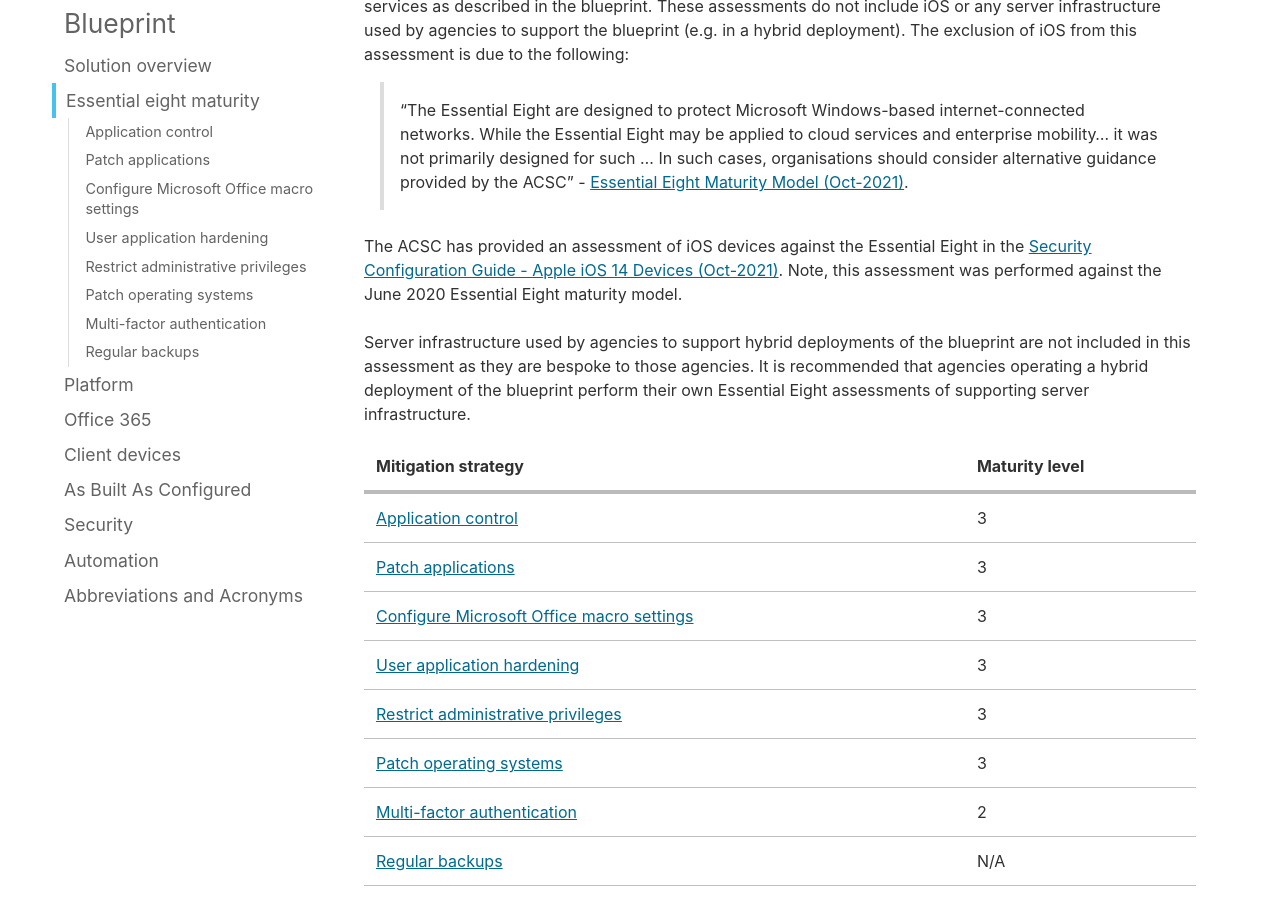
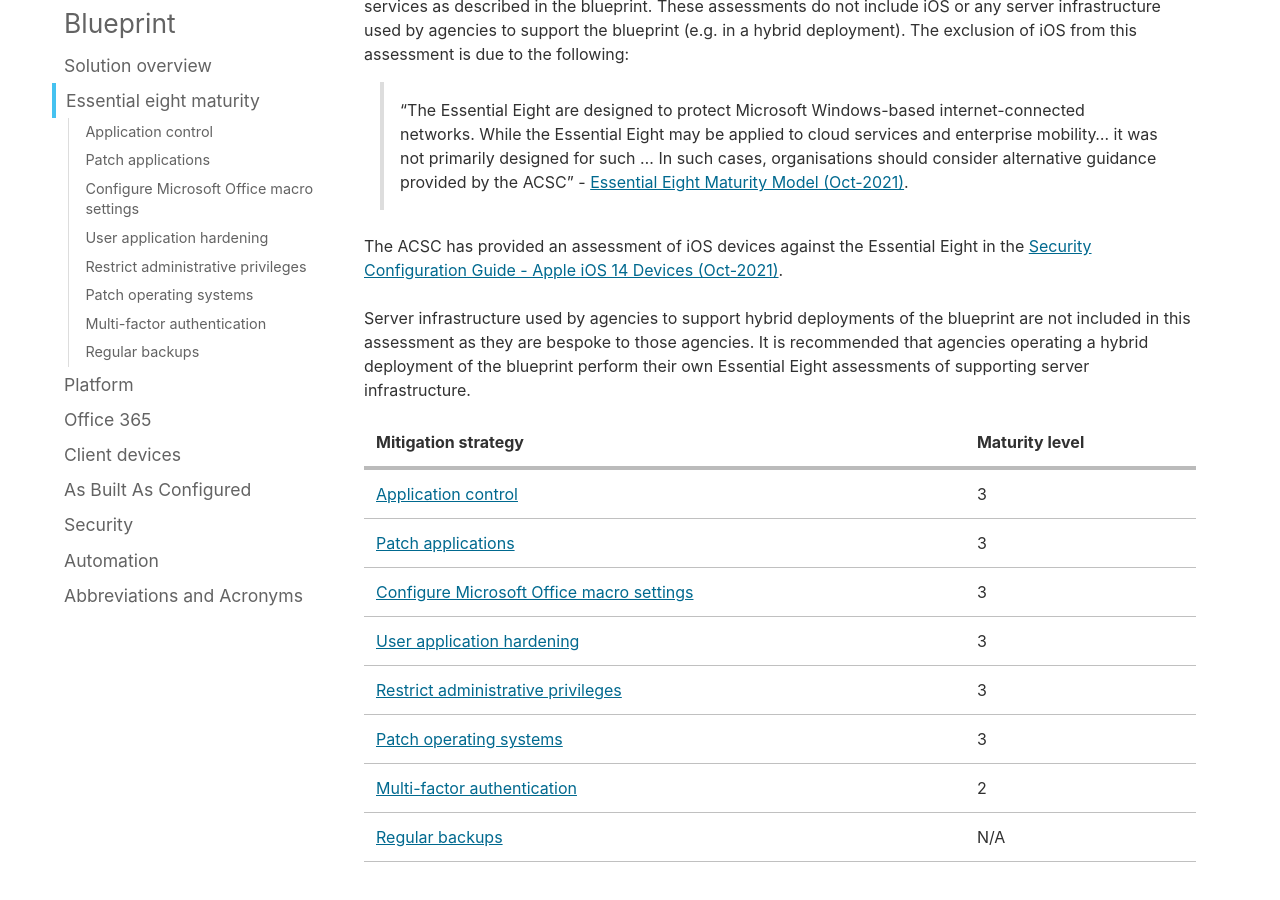
Before and after one commit to ASD-Blueprint/desktop.gov.au, a Jekyll site: the page built from blueprint/essential-eight-maturity.md, in a window 1280 px wide and 900 px high, scrolled down 746 px. Built offline with Jekyll 4.4.1, drawn with Linux system fonts in a browser that asks for light colours; comment, search, counter and statistics services are not loaded.

Commit message:
Update essential-eight-maturity.md
Removed sentence as requested.

```diff
--- a/blueprint/essential-eight-maturity.md
+++ b/blueprint/essential-eight-maturity.md
@@ -16,7 +16,7 @@
 
 > "The Essential Eight are designed to protect Microsoft Windows-based internet-connected networks. While the Essential Eight may be applied to cloud services and enterprise mobility... it was not primarily designed for such ... In such cases, organisations should consider alternative guidance provided by the ACSC" - [Essential Eight Maturity Model (Oct-2021)](https://www.cyber.gov.au/acsc/view-all-content/publications/essential-eight-maturity-model).
 
-The ACSC has provided an assessment of iOS devices against the Essential Eight in the [Security Configuration Guide - Apple iOS 14 Devices (Oct-2021)](https://www.cyber.gov.au/acsc/view-all-content/publications/security-configuration-guide-apple-ios-14-devices). Note, this assessment was performed against the June 2020 Essential Eight maturity model.
+The ACSC has provided an assessment of iOS devices against the Essential Eight in the [Security Configuration Guide - Apple iOS 14 Devices (Oct-2021)](https://www.cyber.gov.au/acsc/view-all-content/publications/security-configuration-guide-apple-ios-14-devices).
 
 Server infrastructure used by agencies to support hybrid deployments of the blueprint are not included in this assessment as they are bespoke to those agencies. It is recommended that agencies operating a hybrid deployment of the blueprint perform their own Essential Eight assessments of supporting server infrastructure.
 
```
